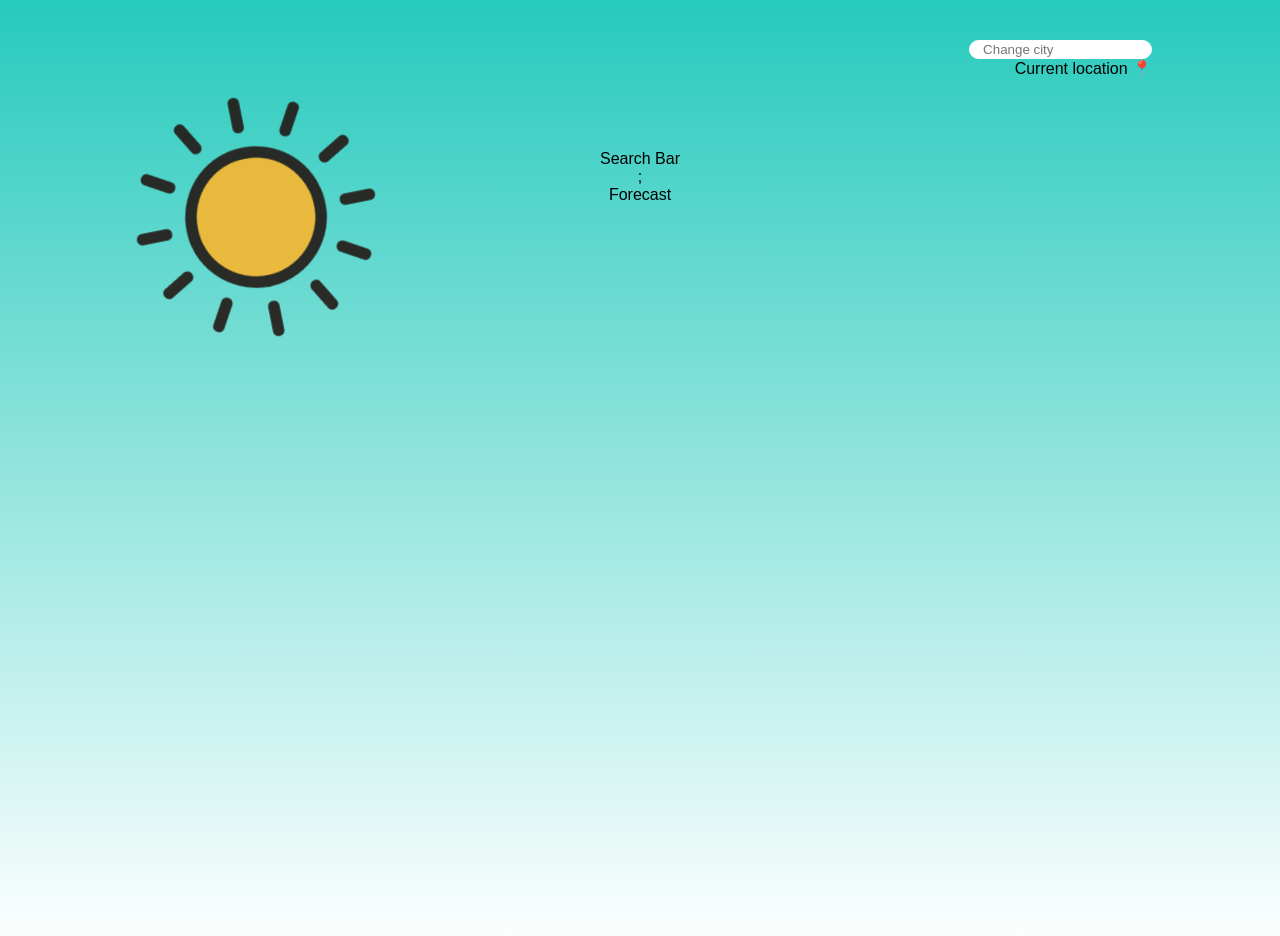
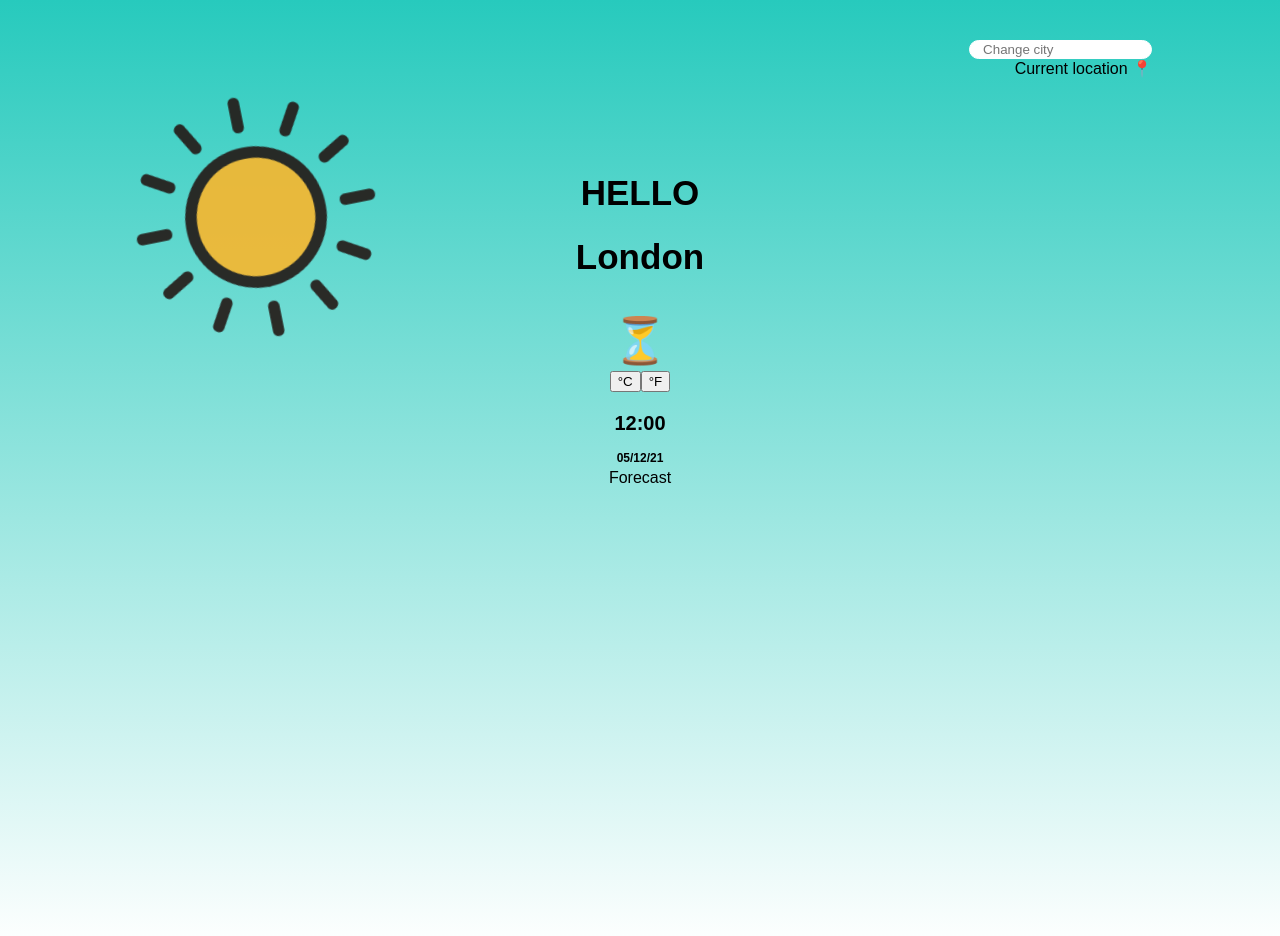
Before and after one commit to mariaalouisaa/Weather-App-React-, a React (Create React App) app in the folder my-app/: page / in a window 1280 px wide. Shown: the top 936 px of the page. Built offline with nearby package versions, Linux system fonts and the light colour scheme.

Commit message:
added current component html and css

```diff
--- a/my-app/src/App.js
+++ b/my-app/src/App.js
@@ -6,6 +6,7 @@ import Forecast from "./Forecast";
 function App() {
   return (
     <div className="App">
+      <h1>HELLO</h1>
       <Search />
       <Current />
       <Forecast />
--- a/my-app/src/Current.css
+++ b/my-app/src/Current.css
@@ -1,3 +1,25 @@
+h1 {
+  font-size: 35px;
+  font-weight: 500px;
+  text-transform: capitalize;
+}
+h2 {
+  font-size: 45px;
+}
+h3 {
+  font-size: 20px;
+}
+h4 {
+  font-size: 12px;
+}
+
+h1,
+h2,
+h3,
+h4 {
+  margin-bottom: 4px;
+}
+
 .main-image {
   width: 30%;
   position: absolute;
@@ -16,17 +38,3 @@
     transform: rotate(359deg);
   }
 }
-
-.search-container {
-  position: absolute;
-  top: 40px;
-  right: 10%;
-  z-index: 1;
-  text-align: right;
-}
-
-.search-bar {
-  max-width: 180px;
-  border-radius: 13px;
-  border: 1.5px solid rgb(255, 255, 255);
-}
--- a/my-app/src/Current.js
+++ b/my-app/src/Current.js
@@ -2,6 +2,12 @@ import sun from "./images/sun.png";
 import "./Current.css";
 
 export default function Current() {
+  let cityInfo = {
+    city: "London",
+    time: "12:00",
+    date: "05/12/21",
+  };
+
   return (
     <div className="Current">
       <img
@@ -9,21 +15,24 @@ export default function Current() {
         className="main-image rotate"
         alt="animated weather image"
       />
-      ;
-      <div className="search-container">
-        <form>
-          <input
-            type="text"
-            placeholder="   Change city"
-            className="search-bar"
-          />
-        </form>
-        <div href="#" className="current-link">
-          Current location{" "}
-          <span role="img" aria-label="pin">
-            📍
-          </span>{" "}
+      <div className="current-temp-items">
+        <h1>{cityInfo.city}</h1>
+        <h2>
+          <span role="img" aria-label="loading">
+            ⏳
+          </span>
+        </h2>
+        <div>
+          <button type="button" className="celciusButton buttonClicked">
+            °C
+          </button>
+          <button type="button" className="farenButton buttonUnclicked">
+            °F
+          </button>
         </div>
+
+        <h3>{cityInfo.time}</h3>
+        <h4>{cityInfo.date}</h4>
       </div>
     </div>
   );
--- /dev/null
+++ b/my-app/src/Search.css
@@ -0,0 +1,13 @@
+.search-container {
+  position: absolute;
+  top: 40px;
+  right: 10%;
+  z-index: 1;
+  text-align: right;
+}
+
+.search-bar {
+  max-width: 180px;
+  border-radius: 13px;
+  border: 1.5px solid rgb(255, 255, 255);
+}
--- a/my-app/src/Search.js
+++ b/my-app/src/Search.js
@@ -1,3 +1,21 @@
+import "./Search.css";
+
 export default function Search() {
-  return "Search Bar";
+  return (
+    <div className="search-container">
+      <form>
+        <input
+          type="text"
+          placeholder="   Change city"
+          className="search-bar"
+        />
+      </form>
+      <div href="#" className="current-link">
+        Current location{" "}
+        <span role="img" aria-label="pin">
+          📍
+        </span>{" "}
+      </div>
+    </div>
+  );
 }
```
